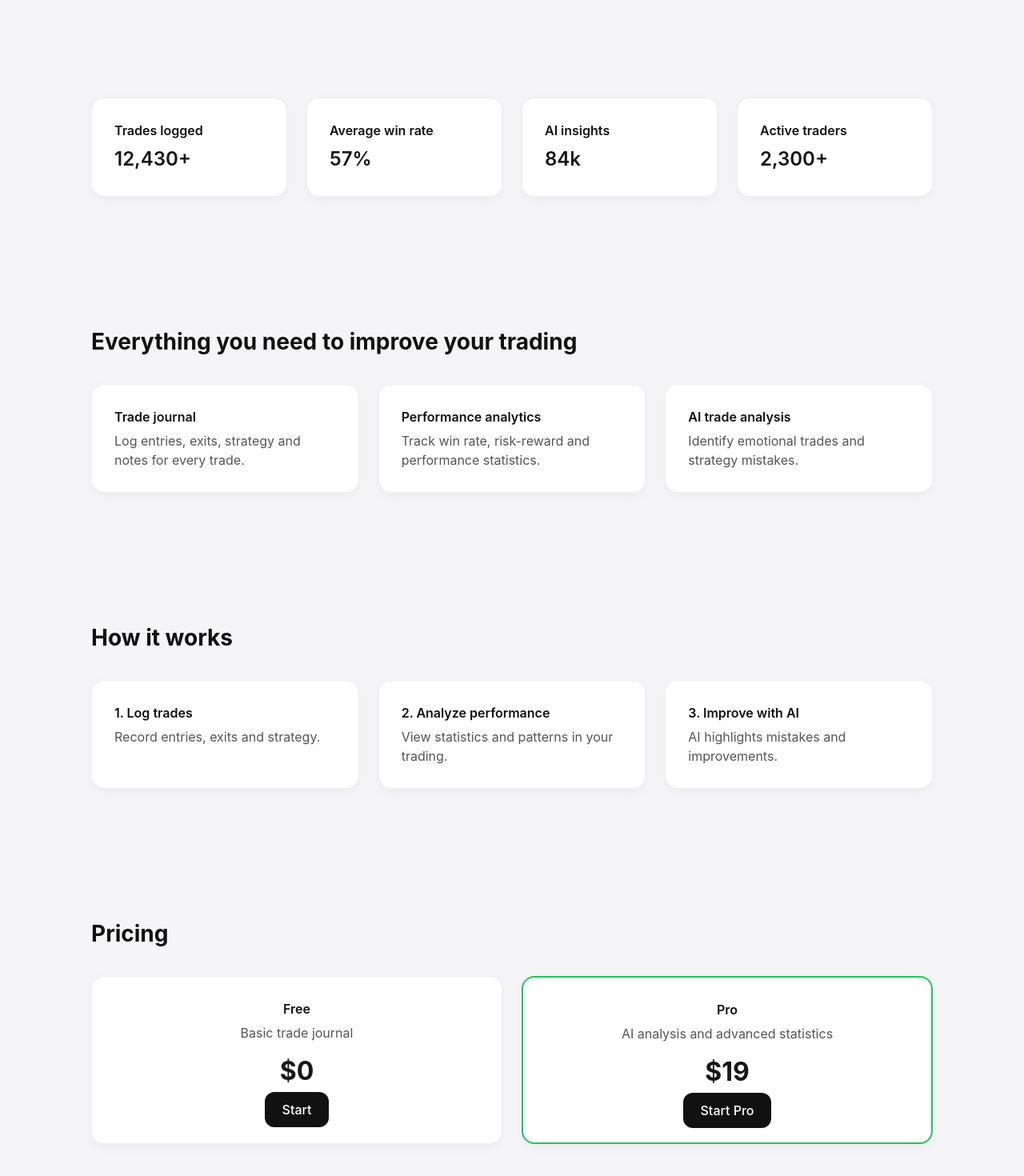
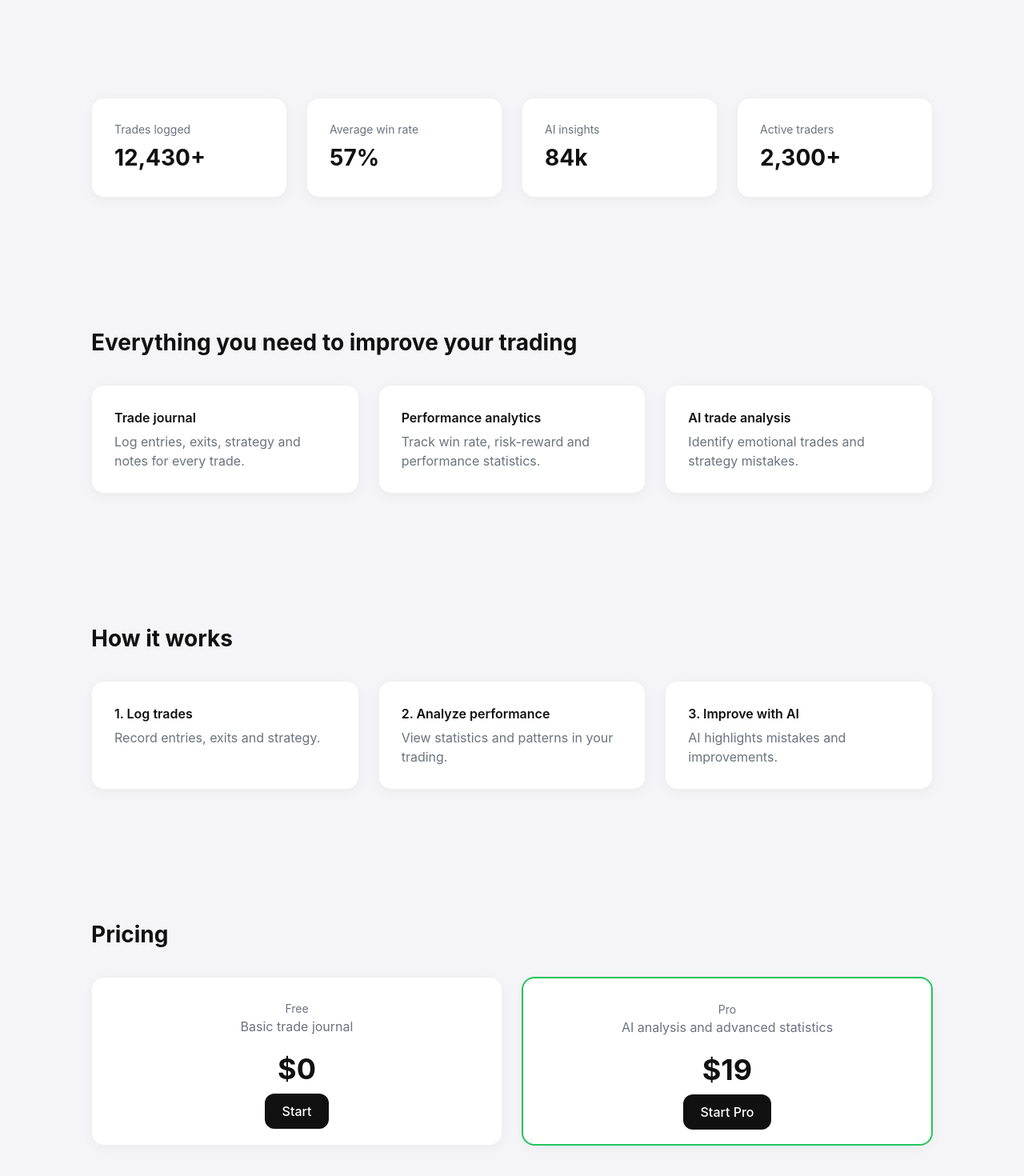
Before and after one commit to rivalden-sys/tradelog_pro, a Next.js app: page / in a window 1280 px wide. Shown: the part 354-1824 px from the top of the page at 80% size. Built offline with nearby package versions, Linux system fonts and the light colour scheme.

Commit message:
Update page.tsx

```diff
--- a/app/page.tsx
+++ b/app/page.tsx
@@ -33,9 +33,21 @@ export default function Landing() {
   }
 
   const subtitle = {
-    color: "#555",
+    color: "#6b7280",
     maxWidth: 640,
     margin: "0 auto 28px"
+  }
+
+  const label = {
+    fontSize: 14,
+    color: "#6b7280"
+  }
+
+  const value = {
+    fontSize: 28,
+    fontWeight: 700,
+    color: "#111",
+    marginTop: 4
   }
 
   const cardTitle = {
@@ -45,7 +57,7 @@ export default function Landing() {
   }
 
   const cardText = {
-    color: "#555"
+    color: "#6b7280"
   }
 
   const buttonPrimary = {
@@ -106,23 +118,23 @@ export default function Landing() {
         }}>
 
           <div style={card}>
-            <div style={cardTitle}>Trades logged</div>
-            <div style={{fontSize:24,fontWeight:600}}>12,430+</div>
+            <div style={label}>Trades logged</div>
+            <div style={value}>12,430+</div>
           </div>
 
           <div style={card}>
-            <div style={cardTitle}>Average win rate</div>
-            <div style={{fontSize:24,fontWeight:600}}>57%</div>
+            <div style={label}>Average win rate</div>
+            <div style={value}>57%</div>
           </div>
 
           <div style={card}>
-            <div style={cardTitle}>AI insights</div>
-            <div style={{fontSize:24,fontWeight:600}}>84k</div>
+            <div style={label}>AI insights</div>
+            <div style={value}>84k</div>
           </div>
 
           <div style={card}>
-            <div style={cardTitle}>Active traders</div>
-            <div style={{fontSize:24,fontWeight:600}}>2,300+</div>
+            <div style={label}>Active traders</div>
+            <div style={value}>2,300+</div>
           </div>
 
         </div>
@@ -214,10 +226,17 @@ export default function Landing() {
 
           <div style={{...card,textAlign:"center"}}>
 
-            <div style={cardTitle}>Free</div>
+            <div style={label}>Free</div>
             <div style={cardText}>Basic trade journal</div>
 
-            <div style={{fontSize:32,fontWeight:700,margin:"12px 0"}}>$0</div>
+            <div style={{
+              fontSize:36,
+              fontWeight:700,
+              color:"#111",
+              margin:"14px 0"
+            }}>
+              $0
+            </div>
 
             <Link href="/register" style={buttonPrimary}>
               Start
@@ -231,13 +250,20 @@ export default function Landing() {
             border:"2px solid #22c55e"
           }}>
 
-            <div style={cardTitle}>Pro</div>
+            <div style={label}>Pro</div>
 
             <div style={cardText}>
               AI analysis and advanced statistics
             </div>
 
-            <div style={{fontSize:32,fontWeight:700,margin:"12px 0"}}>$19</div>
+            <div style={{
+              fontSize:36,
+              fontWeight:700,
+              color:"#111",
+              margin:"14px 0"
+            }}>
+              $19
+            </div>
 
             <Link href="/register" style={buttonPrimary}>
               Start Pro
```
